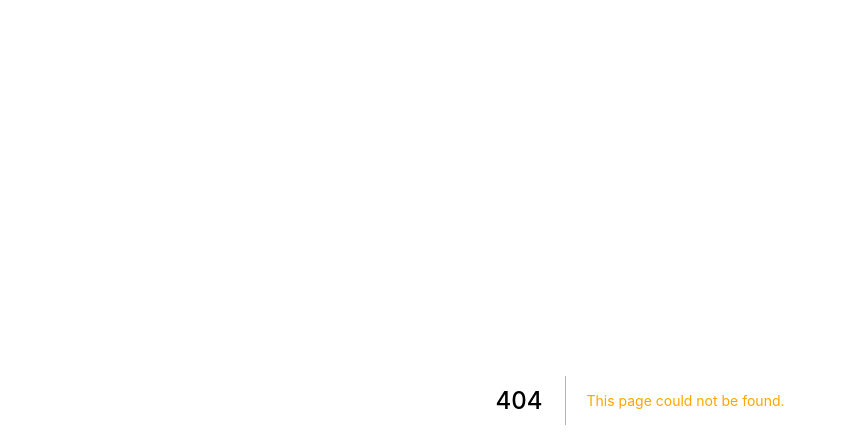
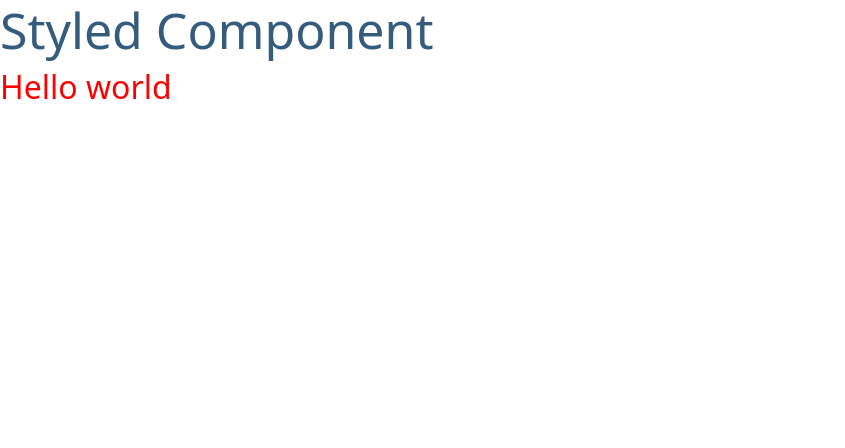
Before and after one commit to dkmqflx/nextjs-tutorial-study, a Next.js app: page /css-in-js in a window 1280 px wide. Before the commit this address had no page. Shown: the top 448 px of the page, without its empty margins (0-845 px from the left). Built offline with nearby package versions, Linux system fonts and the light colour scheme.

Commit message:
53. CSS in JS

```diff
--- a/package.json
+++ b/package.json
@@ -16,6 +16,7 @@
     "react": "18.1.0",
     "react-dom": "18.1.0",
     "sass": "^1.52.3",
+    "styled-components": "^5.3.5",
     "swr": "^1.3.0"
   },
   "devDependencies": {
--- a/pages/_app.js
+++ b/pages/_app.js
@@ -3,9 +3,20 @@
 // 그래서 모든 페이지에 적용된다
 import 'bootstrap/dist/css/bootstrap.min.css';
 // using bootstrap class
+import { ThemeProvider } from 'styled-components';
+
+const theme = {
+  colors: {
+    primary: '#355C7D',
+  },
+};
 
 function MyApp({ Component, pageProps }) {
-  return <Component {...pageProps} />;
+  return (
+    <ThemeProvider theme={theme}>
+      <Component {...pageProps} />
+    </ThemeProvider>
+  );
 }
 
 export default MyApp;
--- /dev/null
+++ b/pages/css-in-js.js
@@ -0,0 +1,17 @@
+import styled from 'styled-components';
+
+const Title = styled.h1`
+  font-size: 50px;
+  color: ${({ theme }) => theme.colors.primary};
+`;
+
+function CSSJS() {
+  return (
+    <>
+      <Title>Styled Component</Title>
+      <h2 style={{ color: 'red' }}>Hello world</h2>
+    </>
+  );
+}
+
+export default CSSJS;
```
Also changed, not shown: 1 other file (tests, documents, lock files or other folders).
